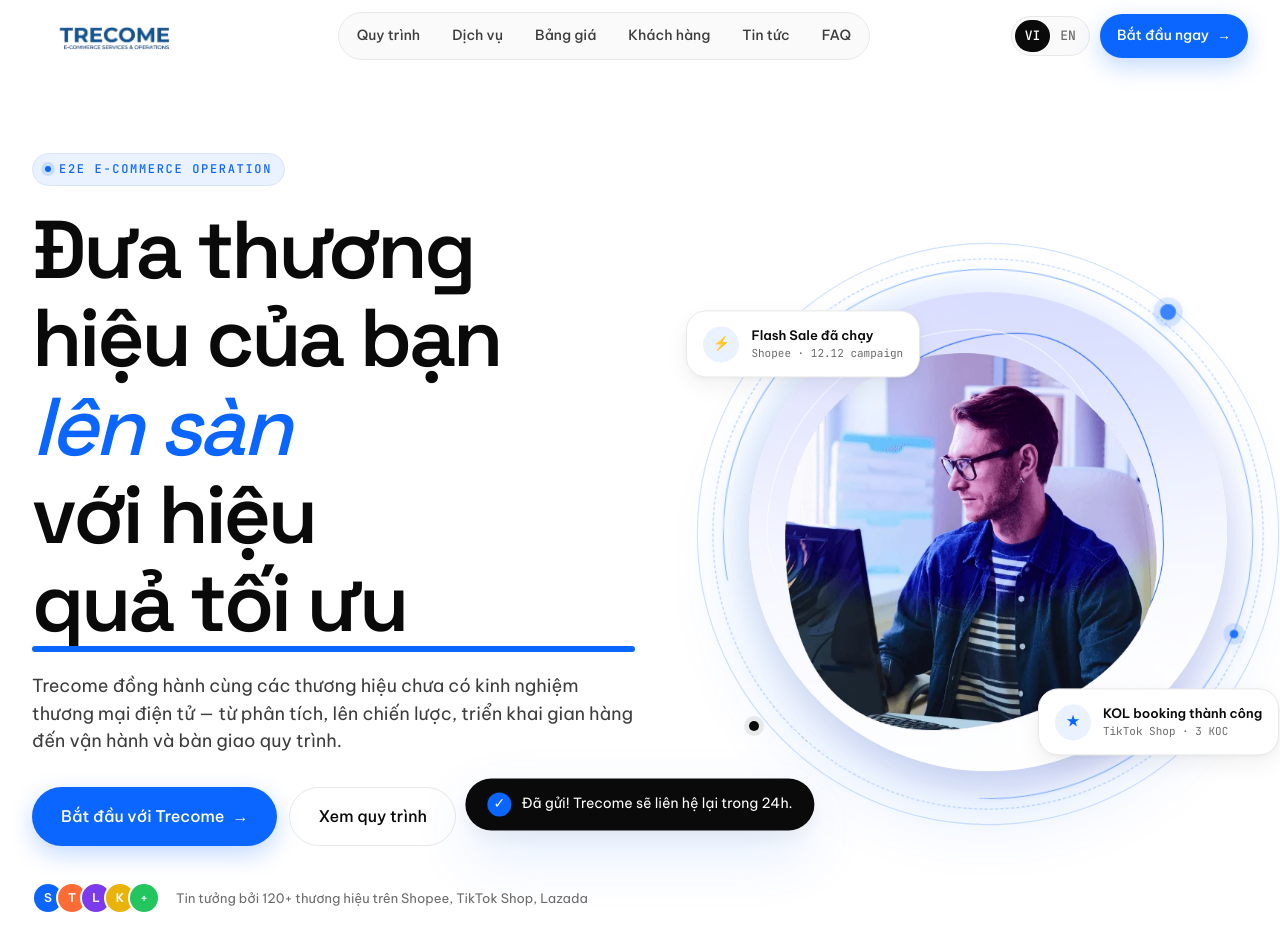
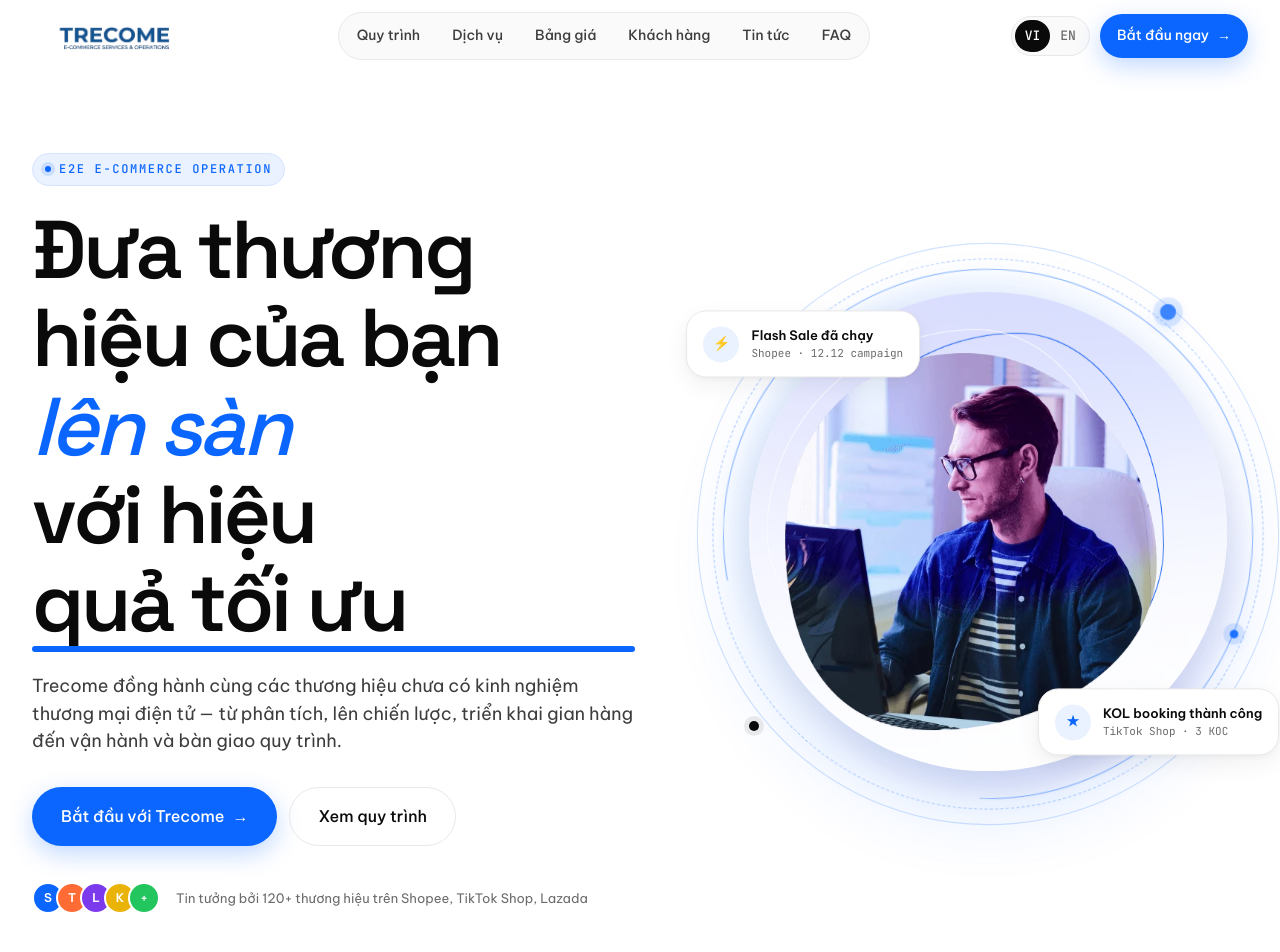
Before and after one commit to trandinhnamuet/trecome-intro, a Next.js app: page / in a window 1280 px wide. Shown: the top 952 px of the page. Built offline with nearby package versions, Linux system fonts and the light colour scheme.

Commit message:
fix naughty toast

```diff
--- a/app/globals.css
+++ b/app/globals.css
@@ -1631,6 +1631,9 @@ section[id] { scroll-margin-top: 88px; }
   align-items: center;
   gap: 10px;
   transition: transform .35s cubic-bezier(.16,1,.3,1);
+  max-width: calc(100% - 40px);
+  max-height: 80px;
+  overflow: hidden;
 }
 .toast.show { transform: translateX(-50%) translateY(0); }
 .toast .ic {
--- a/components/Toast.tsx
+++ b/components/Toast.tsx
@@ -5,8 +5,9 @@ import { useModal } from '@/lib/ModalContext';
 export default function Toast() {
   const { t } = useI18n();
   const { toastShow } = useModal();
+  if (!toastShow) return null;
   return (
-    <div className={'toast' + (toastShow ? ' show' : '')}>
+    <div className={'toast show'}>
       <span className="ic">✓</span> {t('cta.toast')}
     </div>
   );
```
